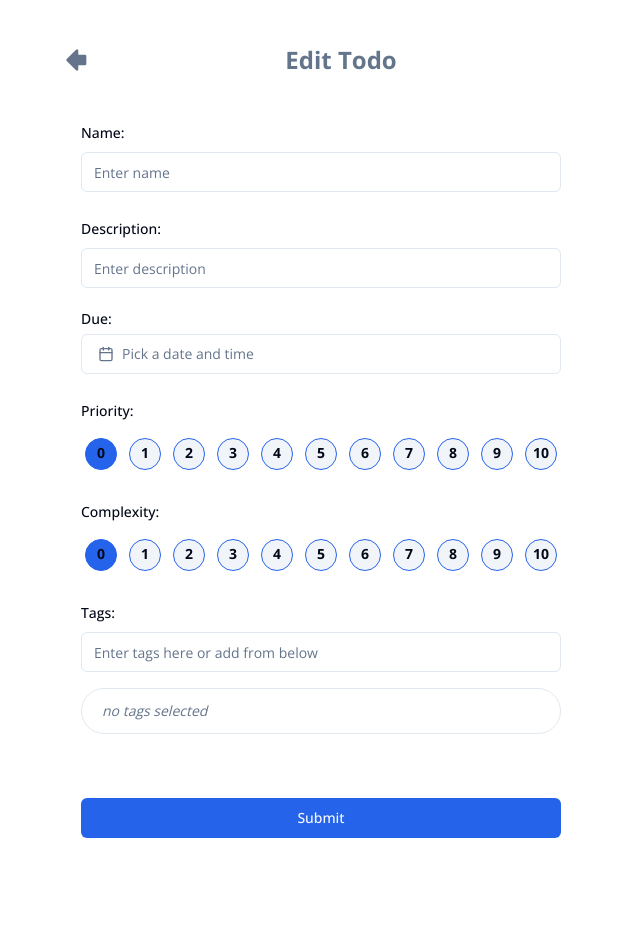
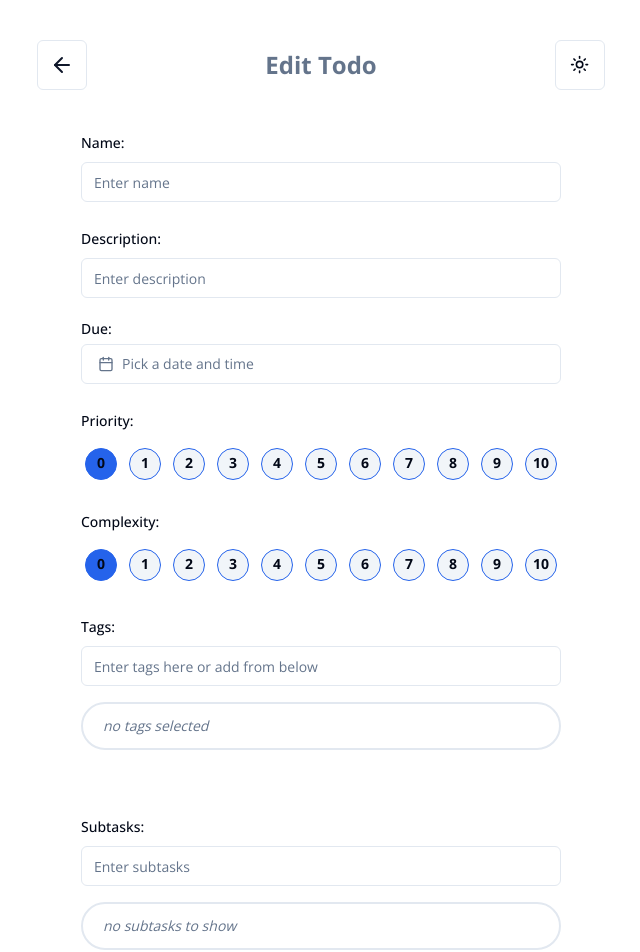
Before and after one commit to agreen254/todo, a Next.js app: page /todo/edit/1 in a window 1280 px wide. Shown: the top 952 px of the page, without its empty margins (319-959 px from the left). Before the commit the page ends 886 px from the top, so only its background shows below. Built offline with nearby package versions, Linux system fonts and the light colour scheme.

Commit message:
tag madness

```diff
--- a/app/search/page.tsx
+++ b/app/search/page.tsx
@@ -16,7 +16,6 @@ import TodoCard from "@/components/TodoCard/TodoCard";
 import { FilterTagsSchema, TodoSortOrder } from "@/utils/types";
 import SortMenu from "@/components/Sort/SortMenu";
 import FilterByTags from "@/components/Sort/FilterByTags";
-import ThemeToggle from "@/components/ThemeToggle";
 
 const SearchPage = () => {
   const searchParams = useSearchParams();
@@ -53,7 +52,7 @@ const SearchPage = () => {
   );
   const allTodos = [...pinnedTodos, ...pendingTodos, ...completedTodos];
 
-  if (valid.length === 0) return <h1>No Todos Found.</h1>;
+  // if (valid.length === 0) return <h1>No Todos Found.</h1>;
   return (
     <>
       <div className="flex justify-start items-center">
@@ -80,13 +79,12 @@ const SearchPage = () => {
             role="link"
           >
             <Link href="/">
-              <HomeIcon
-                className="w-[20px] h-[20px]"
-              />
+              <HomeIcon className="w-[20px] h-[20px]" />
             </Link>
           </Button>
         </div>
       </div>
+      {valid.length === 0 && <h1 className="text-2xl ml-6">No todos found.</h1>}
       {allTodos.map((t) => (
         <TodoCard
           key={t.id}
@@ -94,14 +92,6 @@ const SearchPage = () => {
           className="min-w-[80vw] md:min-w-[40vw] lg:min-w-[30vw] lg:max-w-[40vw] xl:w-[auto] xl:max-w-[30vw] mx-4 my-4"
         />
       ))}
-      <div className="flex justify-center">
-        <Link
-          href="/"
-          className="px-3 py-5 bg-slate-500 w-[150px] text-center inline-block rounded-md hover:shadow-md hover:dark:shadow-slate-200"
-        >
-          Back Home
-        </Link>
-      </div>
     </>
   );
 };
--- a/app/todo/add/page.tsx
+++ b/app/todo/add/page.tsx
@@ -34,7 +34,7 @@ const AddTodoPage = () => {
         <h1 className="font-bold text-2xl text-muted-foreground">
           Add New Todo
         </h1>
-        <div className="relative">
+        <div>
           <ThemeToggle />
         </div>
         <div />
--- a/app/todo/edit/[id]/page.tsx
+++ b/app/todo/edit/[id]/page.tsx
@@ -9,10 +9,11 @@ import TodoNotFound from "@/components/Errors/TodoNotFound";
 import dynamic from "next/dynamic";
 import { Button } from "@/components/ui/button";
 import Link from "next/link";
-import { ArrowBigLeft as ArrowBigLeftIcon } from "lucide-react";
+import { ArrowLeft as ArrowLeftIcon } from "lucide-react";
 import { TodoFormData } from "@/validation/schema";
 import { todoFormDefaults } from "@/validation/schema";
 import { Todo } from "@/utils/types";
+import ThemeToggle from "@/components/ThemeToggle";
 
 const DynamicTodoForm = dynamic(() => import("@/components/Forms/TodoForm"), {
   ssr: false,
@@ -42,21 +43,22 @@ const EditTodo = ({ params: { id } }: Props) => {
       <div className="flex w-full justify-evenly items-center mt-10 mx-8">
         <div />
         <Button
-          className="rounded-full hover:scale-110 transition-all"
-          variant="ghost"
+          className="hover:scale-110 transition-all w-[50px] h-[50px]"
+          variant="outline"
           size="icon"
           role="link"
         >
           <Link href="/">
-            <ArrowBigLeftIcon
-              className="w-8 h-8"
-              stroke="hsl(var(--muted-foreground))"
-              fill="hsl(var(--muted-foreground))"
+            <ArrowLeftIcon
+              className="w-6 h-6"
+              stroke="hsl(var(--secondary-foreground))"
             />
           </Link>
         </Button>
         <h1 className="font-bold text-2xl text-muted-foreground">Edit Todo</h1>
-        <div />
+        <div>
+          <ThemeToggle />
+        </div>
         <div />
       </div>
       <DynamicTodoForm defaultValues={extractDefaultValues(t)} />
--- a/components/Body.tsx
+++ b/components/Body.tsx
@@ -38,13 +38,13 @@ const Body = () => {
 
   return (
     <>
-      <div className="flex flex-col justify-center md:grid md:grid-cols-3 md:place-items-stretch">
-        <div className="space-x-6 flex justify-center items-center">
+      <div className="justify-center items-start grid grid-cols-1 md:grid-cols-3">
+        <div className="gap-x-0 md:gap-x-6 flex justify-center items-center mt-10">
           <Link href="/todo/add" className="w-[180px]">
             <Button
               role="link"
               className={cn(
-                "w-[180px] px-5 py-8 text-lg font-medium dark:font-semibold rounded-full hover:shadow-md hover:scale-[1.05] hover:translate-y-[-4px] hover:dark:shadow-slate-800 transition-all",
+                "w-[min(40vw,180px)] px-5 py-8 text-lg font-medium dark:font-semibold rounded-full hover:shadow-md hover:scale-[1.05] hover:translate-y-[-4px] hover:dark:shadow-slate-800 transition-all",
                 hasNoEntries() &&
                   "bg-gradient-to-r from-primary dark:to-cyan-300 to-cyan-500"
               )}
--- a/components/Dialogs/PowerModeDialog.tsx
+++ b/components/Dialogs/PowerModeDialog.tsx
@@ -13,13 +13,13 @@ const PowerModeDialog = () => {
   return (
     <Dialog>
       <DialogTrigger asChild>
-        <Button className="w-[180px] px-5 py-8 text-lg font-medium dark:font-semibold rounded-full hover:shadow-md hover:scale-[1.05] hover:translate-y-[-4px] hover:dark:shadow-slate-800 transition-all">
+        <Button className="w-[min(40vw,180px)] px-5 py-8 text-lg font-medium dark:font-semibold rounded-full hover:shadow-md hover:scale-[1.05] hover:translate-y-[-4px] hover:dark:shadow-slate-800 transition-all">
           <Power className="w-6 h-6 mr-2" />
           Power Mode
         </Button>
       </DialogTrigger>
-      <DialogContent>
-        <div className="font-semibold text-3xl text-white dark:text-foreground flex items-center justify-center aria-hidden translate-y-[-8rem] py-4 rounded-full bg-primary">
+      <DialogContent className="mx-4">
+        <div className="font-semibold text-3xl text-white dark:text-foreground flex items-center justify-center aria-hidden translate-y-[-8rem] py-4 rounded-full bg-primary mx-4">
           <span>P</span>
           <span className="inline-block">
             <Power className="w-6 h-6" strokeWidth={4} />
--- /dev/null
+++ b/components/Forms/InputSubTasks.tsx
@@ -0,0 +1,137 @@
+"use client";
+
+import { Dispatch, SetStateAction, forwardRef, useState } from "react";
+import { SubTask } from "@/utils/types";
+import { Button } from "../ui/button";
+import { Input, InputProps } from "../ui/input";
+import { Check as CheckIcon, X as XIcon } from "lucide-react";
+import { cn } from "@/utils/cn";
+
+type InputTagsProps = InputProps & {
+  value: string[];
+  subTasks: SubTask[];
+  setSubTasks: (subTasks: SubTask[]) => void;
+  onChange: Dispatch<SetStateAction<string[]>>;
+};
+
+type SubTaskErrors = {
+  tooLongError: boolean;
+};
+
+const InputSubTasks = forwardRef<HTMLInputElement, InputTagsProps>(
+  ({ value, onChange, subTasks, setSubTasks, ...props }, ref) => {
+    const [current, setCurrent] = useState<string>("");
+    const [errors, setErrors] = useState<SubTaskErrors>({
+      tooLongError: false,
+    });
+
+    const validate = (text: string) => {
+      const err: SubTaskErrors = { tooLongError: false };
+      if (text.length > 80) {
+        err.tooLongError = true;
+      }
+      setErrors(err);
+      return !err.tooLongError;
+    };
+
+    const handleAddSubTask = () => {
+      if (current) {
+        const processedInput = current.toLowerCase().trim();
+        const isValidated = validate(processedInput);
+
+        if (isValidated) {
+          const newTags = new Set([...value, processedInput]);
+          onChange(Array.from(newTags));
+          setSubTasks([
+            ...subTasks,
+            { taskName: processedInput, isCompleted: false },
+          ]);
+          setCurrent("");
+        }
+      }
+    };
+
+    const handleDeleteSubTask = (taskName: string) => {
+      onChange(value.filter((v) => v !== taskName));
+      setSubTasks(subTasks.filter((st) => st.taskName !== taskName));
+    };
+
+    const handleCompleteSubTask = (subTask: SubTask, idx: number) => {
+      setSubTasks(
+        subTasks.toSpliced(idx, 1, {
+          taskName: subTask.taskName,
+          isCompleted: subTasks[idx].isCompleted ? false : true,
+        })
+      );
+    };
+
+    return (
+      <div>
+        <div className="flex flex-col space-y-2 mb-4">
+          <Input
+            placeholder="Enter subtasks"
+            value={current}
+            onChange={(e) => setCurrent(e.currentTarget.value)}
+            onKeyDown={(e) => {
+              if (e.key === "Enter") {
+                e.preventDefault();
+                handleAddSubTask();
+              }
+            }}
+            {...props}
+            ref={ref}
+          />
+          {errors.tooLongError && (
+            <p className="text-destructive text-sm">
+              Subtasks must be 80 characters or less.
+            </p>
+          )}
+        </div>
+        {value.length === 0 && (
+          <div
+            className={cn(
+              "max-h-[6rem] overflow-y-auto mb-4 px-5 py-3 border-2 dark:border rounded-full hover:ring-ring hover:ring-2 transition-colors"
+            )}
+          >
+            <p className="flex flex-wrap gap-x-2 gap-y-4">
+              <span className="text-muted-foreground text-sm italic">
+                no subtasks to show
+              </span>
+            </p>
+          </div>
+        )}
+        {subTasks.map((subTask, idx) => (
+          <div
+            key={subTask + idx.toString()}
+            className="flex justify-between h-12 my-4 items-center rounded-full border-2 dark:border hover:ring-ring hover:ring-2 transition-colors"
+          >
+            <span className="ml-4">{`${idx + 1}. ${subTask.taskName}`}</span>
+            <span>
+              <Button
+                className={cn(
+                  "h-8 w-8 p-0 mr-2 rounded-full",
+                  subTask.isCompleted && "bg-green-600 hover:bg-green-500"
+                )}
+                variant="outline"
+                type="button"
+                onClick={() => handleCompleteSubTask(subTask, idx)}
+              >
+                <CheckIcon className="w-4 h-4" />
+              </Button>
+              <Button
+                variant="destructive"
+                type="button"
+                className="h-8 w-8 p-0 mr-2 rounded-full"
+                onClick={() => handleDeleteSubTask(subTask.taskName)}
+              >
+                <XIcon className="w-4 h-4" />
+              </Button>
+            </span>
+          </div>
+        ))}
+      </div>
+    );
+  }
+);
+
+export default InputSubTasks;
--- a/components/Forms/InputTags.tsx
+++ b/components/Forms/InputTags.tsx
@@ -54,7 +54,6 @@ const InputTags = forwardRef<HTMLInputElement, InputTagsProps>(
         const processedInput = current.toLowerCase().trim();
         const isValidated = validate(processedInput);
 
-        // prevent use from entering faulty input
         if (isValidated) {
           const newTags = new Set([...value, processedInput]);
           onChange(Array.from(newTags));
@@ -92,7 +91,7 @@ const InputTags = forwardRef<HTMLInputElement, InputTagsProps>(
         </div>
         <div
           className={cn(
-            "max-h-[6rem] overflow-y-auto mb-4 px-5 py-3 border rounded-full"
+            "max-h-[6rem] overflow-y-auto mb-4 px-5 py-3 border-2 dark:border rounded-full hover:ring-ring hover:ring-2 transition-colors"
           )}
         >
           <p className="flex flex-wrap gap-x-2 gap-y-4">
--- a/components/Forms/TodoForm.tsx
+++ b/components/Forms/TodoForm.tsx
@@ -1,6 +1,7 @@
 "use client";
 
 import z from "zod";
+import { useState } from "react";
 import { useForm } from "react-hook-form";
 import { zodResolver } from "@hookform/resolvers/zod";
 import { cn } from "@/utils/cn";
@@ -28,6 +29,8 @@ import {
 } from "@/components/ui/popover";
 import { RadioGroup, RadioGroupItem } from "@/components/ui/radio-group";
 import { redirect } from "next/navigation";
+import InputSubTasks from "./InputSubTasks";
+import { SubTask } from "@/utils/types";
 
 const arr = [0, 1, 2, 3, 4, 5, 6, 7, 8, 9, 10];
 
@@ -36,6 +39,8 @@ type Props = {
 };
 
 const TodoForm = ({ defaultValues }: Props) => {
+  const [subTasks, setSubTasks] = useState<SubTask[]>([]);
+
   const form = useForm<FormData>({
     resolver: zodResolver(formSchema),
     defaultValues,
@@ -225,10 +230,27 @@ const TodoForm = ({ defaultValues }: Props) => {
           control={form.control}
           name="tags"
           render={({ field }) => (
-            <FormItem className="max-w-[640px]">
+            <FormItem className="max-w-[640px] mt-1">
               <FormLabel>Tags:</FormLabel>
               <FormControl>
                 <InputTags {...field} />
+              </FormControl>
+              <FormMessage />
+            </FormItem>
+          )}
+        />
+        <FormField
+          control={form.control}
+          name="subTasks"
+          render={({ field }) => (
+            <FormItem className="max-w-[640px] mt-6">
+              <FormLabel>Subtasks:</FormLabel>
+              <FormControl>
+                <InputSubTasks
+                  subTasks={subTasks}
+                  setSubTasks={setSubTasks}
+                  {...field}
+                />
               </FormControl>
               <FormMessage />
             </FormItem>
--- a/utils/types.ts
+++ b/utils/types.ts
@@ -1,4 +1,4 @@
-type SubTask = {
+export type SubTask = {
   taskName: string;
   isCompleted: boolean;
 }
--- a/validation/schema.ts
+++ b/validation/schema.ts
@@ -1,5 +1,4 @@
 import z from "zod";
-import { alphaNumeric } from "@/utils/regex";
 
 export const todoFormSchema = z.object({
   name: z
@@ -16,6 +15,7 @@ export const todoFormSchema = z.object({
     .string()
     .array()
     .max(8, { message: "Todos must have 8 tags or less." }),
+  subTasks: z.string().array(),
 });
 export type TodoFormData = z.infer<typeof todoFormSchema>;
 // We need the default values because shad forms are controlled.
@@ -24,9 +24,10 @@ export type TodoFormData = z.infer<typeof todoFormSchema>;
 export const todoFormDefaults: Partial<TodoFormData> = {
   name: "",
   description: "",
-  tags: [],
   priority: 0,
   complexity: 0,
+  tags: [],
+  subTasks: [],
 };
 
 export const searchFormSchema = z.object({
```
